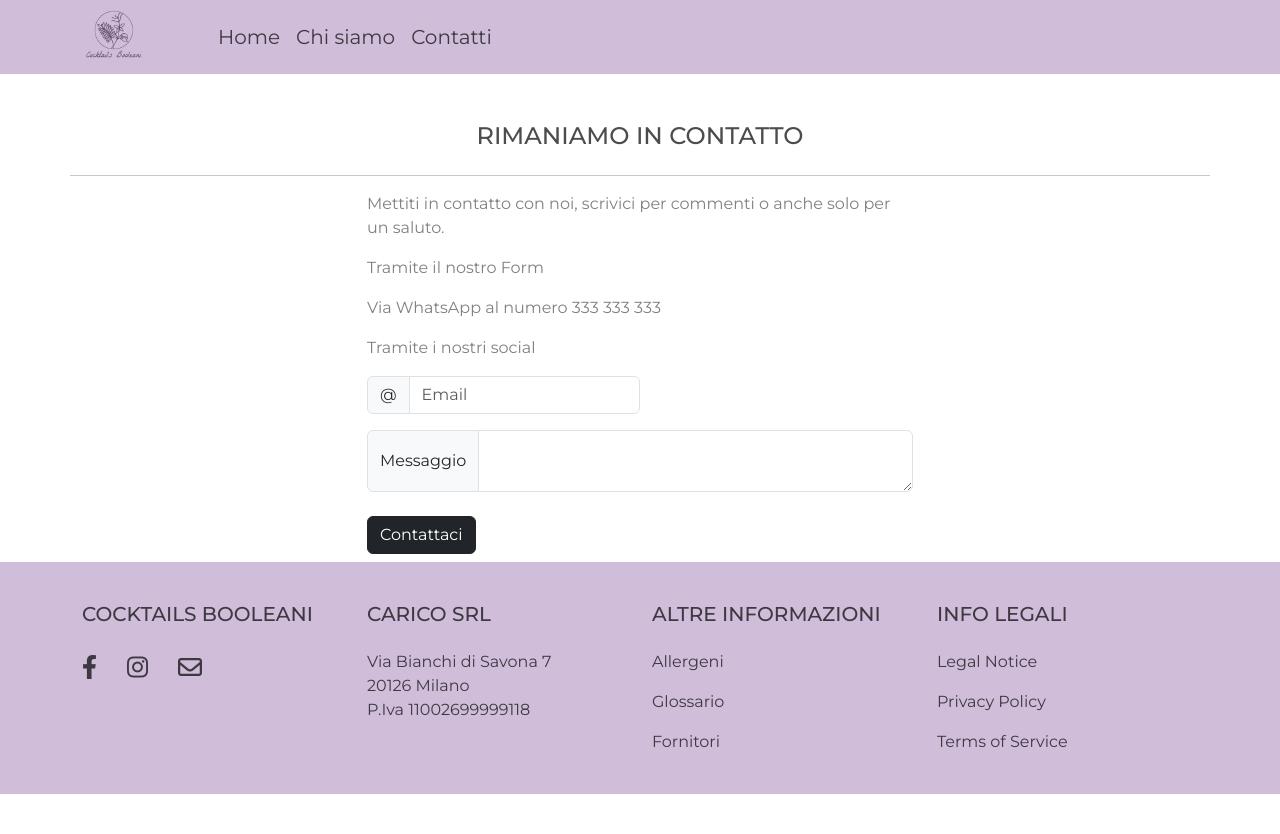
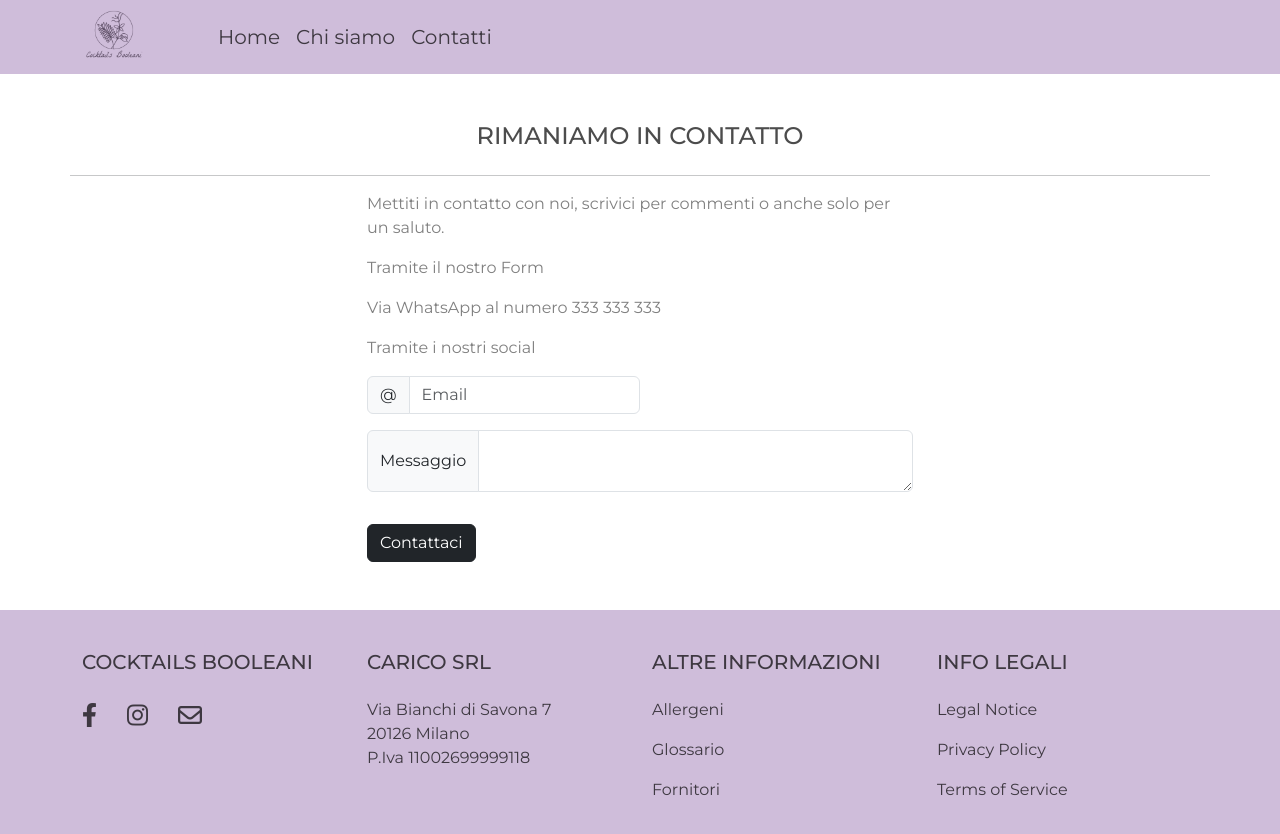
Before and after one commit to Amin23ElKassimi/laravel-boolean-frontoffice, a Vue app: page /contatti in a window 1280 px wide. Shown: the top 834 px of the page. Before the commit the page ends 800 px from the top, so only its background shows below. Built offline with nearby package versions, Linux system fonts and the light colour scheme.

Commit message:
button margin fixed

```diff
--- a/src/pages/contatti.vue
+++ b/src/pages/contatti.vue
@@ -29,7 +29,7 @@
                     <textarea class="form-control" aria-label="With textarea"></textarea>
                 </div>
 
-                <button type="submit" class="btn btn-dark my-2">Contattaci</button>
+                <button type="submit" class="btn btn-dark mt-3 mb-5">Contattaci</button>
 
             </div>
         </div>
```
